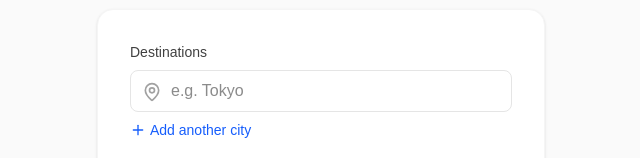
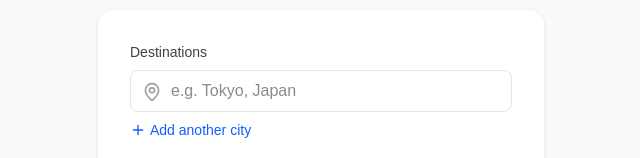
Before and after one commit to ogdev97/itinerary-planner, a Next.js app: page / in a window 1280 px wide. Shown: the part 213-371 px from the top of the page, without its empty margins (319-959 px from the left). Built offline with nearby package versions, Linux system fonts and the light colour scheme.

Commit message:
feat: add location search and remove budget

```diff
--- a/app/api/generate/route.ts
+++ b/app/api/generate/route.ts
@@ -42,9 +42,9 @@ export async function POST(req: NextRequest) {
               {
                 "date": "YYYY-MM-DD",
                 "activities": [
-                  { "time": "Morning", "title": "Activity Name", "type": "ACTIVITY", "cost": 0, "notes": "Short description" },
-                  { "time": "Afternoon", "title": "Activity Name", "type": "FOOD", "cost": 0, "notes": "Short description" },
-                  { "time": "Evening", "title": "Activity Name", "type": "OTHER", "cost": 0, "notes": "Short description" }
+                  { "time": "Morning", "title": "Activity Name", "type": "ACTIVITY", "notes": "Short description" },
+                  { "time": "Afternoon", "title": "Activity Name", "type": "FOOD", "notes": "Short description" },
+                  { "time": "Evening", "title": "Activity Name", "type": "OTHER", "notes": "Short description" }
                 ]
               }
             ]
--- a/app/page.tsx
+++ b/app/page.tsx
@@ -1,9 +1,8 @@
-'use client';
-
 import { useState, useEffect } from 'react';
 import { useRouter } from 'next/navigation';
 import { Calendar, MapPin, ArrowRight, Loader2, Plus, Trash2 } from 'lucide-react';
 import { useItineraryStore } from '@/store/useItineraryStore';
+import LocationSearch from '@/components/LocationSearch';
 import { format } from 'date-fns';
 
 export default function Home() {
@@ -50,7 +49,7 @@ export default function Home() {
     if (validCities.length === 0 || !startDate || !endDate) return;
 
     setLoading(true);
-    setLoadingText("Calculating Routes..."); // Updated text
+    setLoadingText("Calculating Routes...");
 
     try {
       // Call our API to generate the plan
@@ -92,7 +91,6 @@ export default function Home() {
                     dayIndex,
                     type: activity.type,
                     title: activity.title,
-                    cost: activity.cost || 0,
                     notes: activity.notes
                   });
                 });
@@ -126,23 +124,20 @@ export default function Home() {
               <label className="block text-sm font-medium text-neutral-700 mb-2">Destinations</label>
               <div className="space-y-2">
                 {citiesList.map((city, index) => (
-                  <div key={index} className="flex gap-2">
-                    <div className="relative flex-1">
-                      <MapPin className="absolute left-3 top-3 h-5 w-5 text-neutral-400" />
-                      <input
-                        type="text"
-                        placeholder="e.g. Tokyo"
+                  <div key={index} className="flex gap-2 items-start">
+                    <div className="flex-1">
+                      <LocationSearch
                         value={city}
-                        onChange={(e) => handleCityChange(index, e.target.value)}
-                        className="w-full pl-10 pr-4 py-2 border border-neutral-200 rounded-lg focus:ring-2 focus:ring-black focus:border-transparent outline-none transition-all"
-                        required={index === 0} // Only first is strictly required by HTML5, js handles rest
+                        onChange={(val) => handleCityChange(index, val)}
+                        placeholder="e.g. Tokyo, Japan"
+                        required={index === 0}
                       />
                     </div>
                     {citiesList.length > 1 && (
                       <button
                         type="button"
                         onClick={() => removeCityInput(index)}
-                        className="p-2 text-neutral-400 hover:text-red-500 hover:bg-red-50 rounded-lg transition-colors"
+                        className="p-2 mt-0.5 text-neutral-400 hover:text-red-500 hover:bg-red-50 rounded-lg transition-colors"
                         title="Remove city"
                       >
                         <Trash2 className="h-5 w-5" />
--- a/components/ItineraryCard.tsx
+++ b/components/ItineraryCard.tsx
@@ -33,7 +33,6 @@ export const ItineraryCard: React.FC<ItineraryCardProps> = ({ item }) => {
       </div>
 
       <div className="flex items-center gap-4">
-        <span className="text-sm font-semibold text-neutral-900">${item.cost.toFixed(2)}</span>
         <button
           onClick={() => removeItem(item.id)}
           className="text-neutral-400 hover:text-red-500 opacity-0 group-hover:opacity-100 transition-opacity"
--- /dev/null
+++ b/components/LocationSearch.tsx
@@ -0,0 +1,135 @@
+'use client';
+
+import { useState, useEffect, useRef } from 'react';
+import { MapPin, Search, Loader2 } from 'lucide-react';
+
+interface LocationSearchProps {
+  value: string;
+  onChange: (value: string) => void;
+  placeholder?: string;
+  required?: boolean;
+}
+
+interface SearchResult {
+  place_id: number;
+  display_name: string;
+  name: string;
+  address: {
+    city?: string;
+    town?: string;
+    village?: string;
+    country?: string;
+  };
+}
+
+export default function LocationSearch({ value, onChange, placeholder, required }: LocationSearchProps) {
+  const [query, setQuery] = useState(value);
+  const [results, setResults] = useState<SearchResult[]>([]);
+  const [isOpen, setIsOpen] = useState(false);
+  const [loading, setLoading] = useState(false);
+  const wrapperRef = useRef<HTMLDivElement>(null);
+
+  // Close dropdown when clicking outside
+  useEffect(() => {
+    function handleClickOutside(event: MouseEvent) {
+      if (wrapperRef.current && !wrapperRef.current.contains(event.target as Node)) {
+        setIsOpen(false);
+      }
+    }
+    document.addEventListener("mousedown", handleClickOutside);
+    return () => document.removeEventListener("mousedown", handleClickOutside);
+  }, []);
+
+  // Update internal query if prop changes (e.g. initial load)
+  useEffect(() => {
+    setQuery(value);
+  }, [value]);
+
+  const handleSearch = async (term: string) => {
+    setQuery(term);
+    onChange(term); // Allow typing freely
+
+    if (term.length < 3) {
+      setResults([]);
+      setIsOpen(false);
+      return;
+    }
+
+    setLoading(true);
+    try {
+      // Use OpenStreetMap Nominatim API (Free, requires User-Agent)
+      const res = await fetch(
+        `https://nominatim.openstreetmap.org/search?q=${encodeURIComponent(term)}&format=json&addressdetails=1&limit=5&featuretype=city`,
+        {
+          headers: {
+            'User-Agent': 'ItineraryPlannerApp/1.0'
+          }
+        }
+      );
+
+      if (res.ok) {
+        const data = await res.json();
+        setResults(data);
+        setIsOpen(true);
+      }
+    } catch (error) {
+      console.error("Search failed:", error);
+    } finally {
+      setLoading(false);
+    }
+  };
+
+  const handleSelect = (result: SearchResult) => {
+    // Format: City, Country
+    const city = result.address.city || result.address.town || result.address.village || result.name;
+    const country = result.address.country || "";
+    const formatted = country ? `${city}, ${country}` : city;
+
+    setQuery(formatted);
+    onChange(formatted);
+    setIsOpen(false);
+  };
+
+  return (
+    <div ref={wrapperRef} className="relative w-full">
+      <div className="relative">
+        <MapPin className="absolute left-3 top-3 h-5 w-5 text-neutral-400" />
+        <input
+          type="text"
+          placeholder={placeholder || "Search city..."}
+          value={query}
+          onChange={(e) => handleSearch(e.target.value)}
+          onFocus={() => query.length >= 3 && setIsOpen(true)}
+          className="w-full pl-10 pr-4 py-2 border border-neutral-200 rounded-lg focus:ring-2 focus:ring-black focus:border-transparent outline-none transition-all text-neutral-900 bg-white"
+          required={required}
+        />
+        {loading && (
+          <div className="absolute right-3 top-3">
+            <Loader2 className="h-5 w-5 animate-spin text-neutral-400" />
+          </div>
+        )}
+      </div>
+
+      {isOpen && results.length > 0 && (
+        <ul className="absolute z-50 w-full mt-1 bg-white border border-neutral-200 rounded-lg shadow-lg max-h-60 overflow-y-auto">
+          {results.map((result) => (
+            <li key={result.place_id}>
+              <button
+                type="button"
+                onClick={() => handleSelect(result)}
+                className="w-full text-left px-4 py-2 hover:bg-neutral-100 transition-colors flex flex-col"
+              >
+                <span className="font-medium text-neutral-900 text-sm">
+                  {result.name}
+                </span>
+                <span className="text-xs text-neutral-500 truncate">
+                  {result.display_name}
+                </span>
+              </button>
+            </li>
+          ))}
+        </ul>
+      )}
+    </div>
+  );
+}
--- a/store/useItineraryStore.ts
+++ b/store/useItineraryStore.ts
@@ -10,7 +10,6 @@ export interface ItineraryItem {
   dayIndex: number; // 0-based index relative to city start
   type: ItineraryType;
   title: string;
-  cost: number;
   time?: string;
   notes?: string;
 }
@@ -27,7 +26,6 @@ interface ItineraryState {
   tripName: string;
   cities: City[];
   items: ItineraryItem[];
-  currency: string;
 
   setTripName: (name: string) => void;
   addCity: (city: Omit<City, 'id' | 'color'>) => string;
@@ -35,8 +33,6 @@ interface ItineraryState {
   addItem: (item: Omit<ItineraryItem, 'id'>) => void;
   removeItem: (id: string) => void;
   updateItem: (id: string, updates: Partial<ItineraryItem>) => void;
-  setCurrency: (currency: string) => void;
-  getTotalBudget: () => number;
 }
 
 const COLORS = ['bg-blue-100', 'bg-green-100', 'bg-purple-100', 'bg-yellow-100', 'bg-pink-100', 'bg-indigo-100'];
@@ -47,7 +43,6 @@ export const useItineraryStore = create<ItineraryState>()(
       tripName: 'My Trip',
       cities: [],
       items: [],
-      currency: 'USD',
 
       setTripName: (name) => set({ tripName: name }),
 
@@ -82,13 +77,6 @@ export const useItineraryStore = create<ItineraryState>()(
       updateItem: (id, updates) => set((state) => ({
         items: state.items.map((i) => i.id === id ? { ...i, ...updates } : i)
       })),
-
-      setCurrency: (currency) => set({ currency }),
-
-      getTotalBudget: () => {
-        const { items } = get();
-        return items.reduce((sum, item) => sum + (item.cost || 0), 0);
-      }
     }),
     {
       name: 'itinerary-storage',
```
Also changed, not shown: app/planner/page.tsx (+2 -21 lines).
